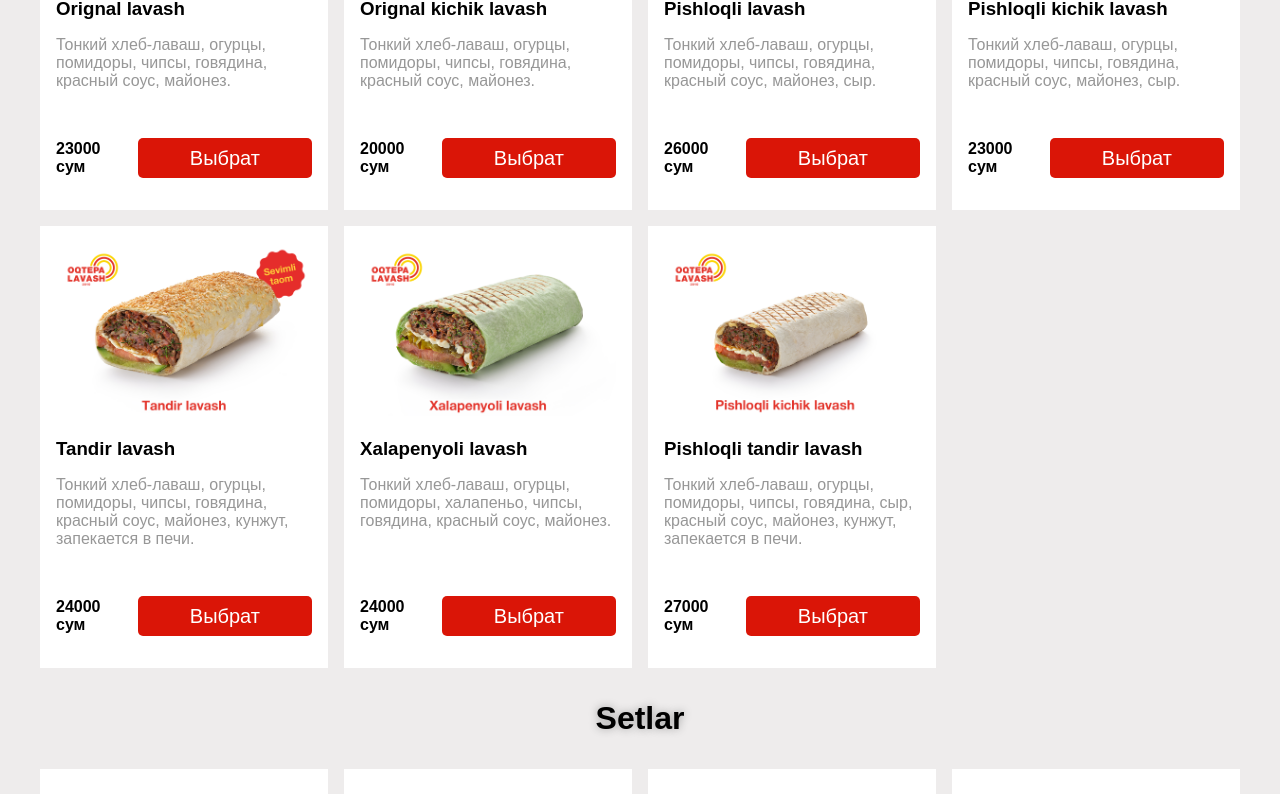
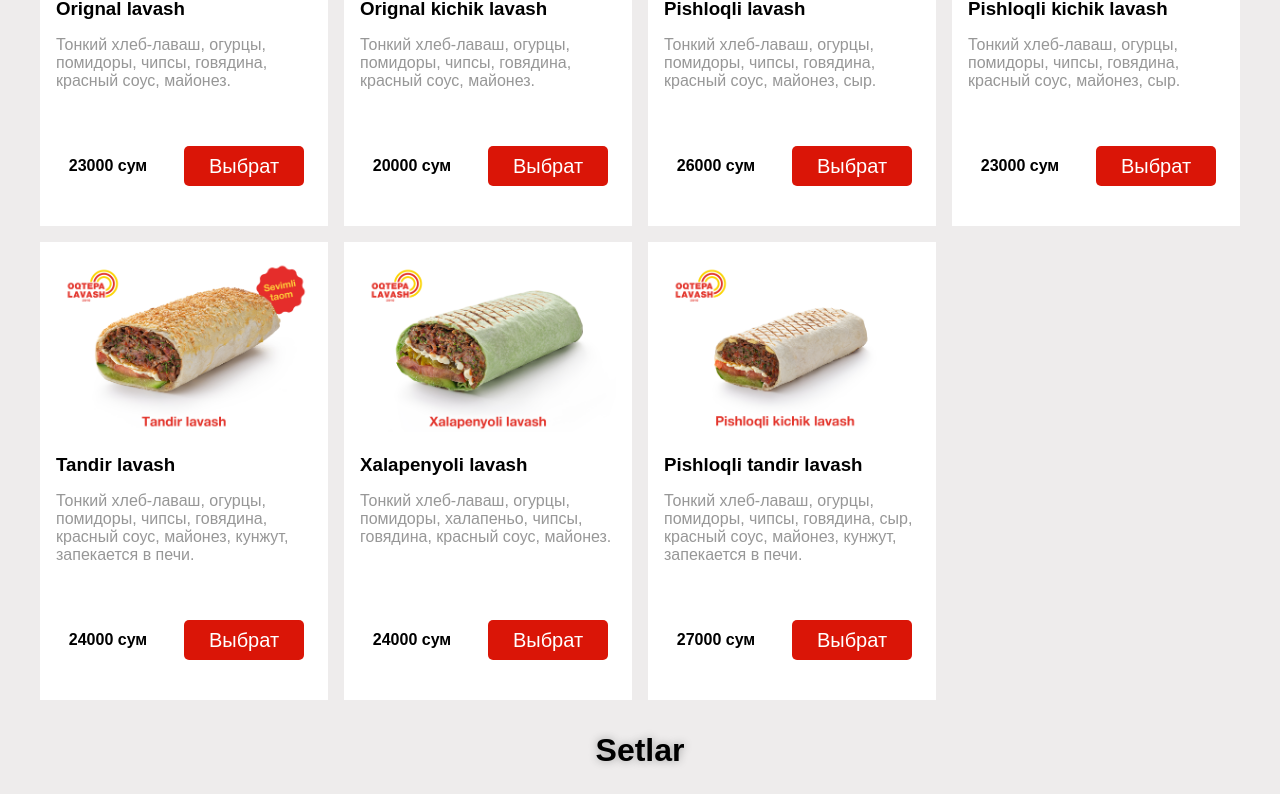
Before and after one commit to joxon1/oqtepa_lavash, a React (Create React App) app: page / in a window 1280 px wide. Shown: the part 1419-2213 px from the top of the page. Built offline with nearby package versions, Linux system fonts and the light colour scheme.

Commit message:
content: other settings

```diff
--- a/src/style/Content.css
+++ b/src/style/Content.css
@@ -49,16 +49,19 @@
   margin-bottom: 3rem;
 }
 .card_btn {
-  display: flex;
-  justify-content: space-between;
-  align-items: center;
+  display: grid;
+  grid-template-columns: repeat(2, 1fr);
   margin-bottom: 2rem;
+  padding: 0.5rem;
   background: none;
 }
 
 .card_btn b {
   background: none;
   padding-right: 2rem;
+  display: flex;
+  justify-content: center;
+  align-items: center;
 }
 
 .card:hover {
```
